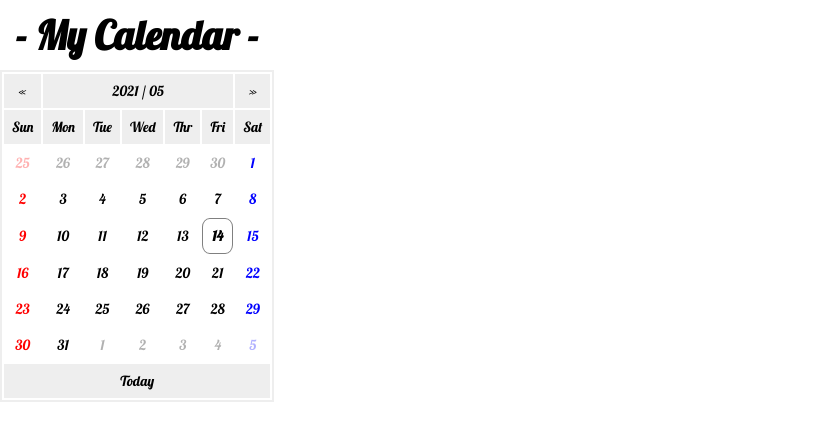
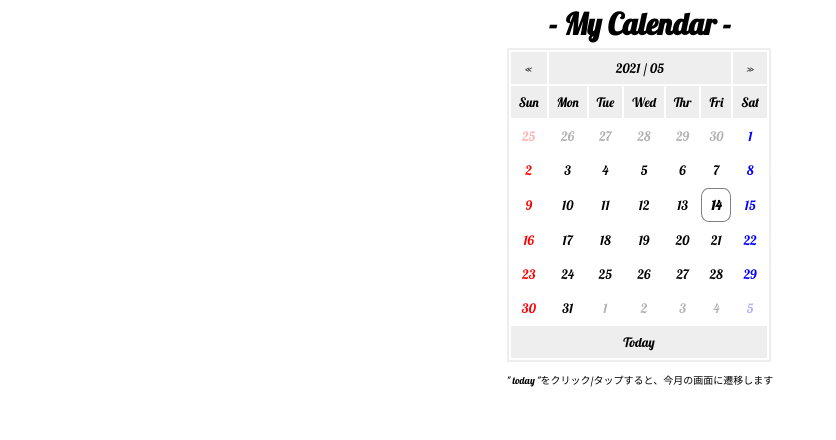
Before and after one commit to matsu1226/Calendar, a plain HTML site: page index.html in a window 1280 px wide. Shown: the whole page, without its empty margins (0-836 px from the left). Drawn offline with Linux system fonts and the light colour scheme.

Commit message:
Add files via upload

```diff
--- a/index.html
+++ b/index.html
@@ -37,6 +37,7 @@
                 <td id="today" colspan="7">Today</td>
             </tfoot>
         </table>
+        <p>" today "をクリック/タップすると、今月の画面に遷移します</p>
     </div>
     <script src="./main.js"></script>
 </body>
--- a/style.css
+++ b/style.css
@@ -1,14 +1,17 @@
 body{
     margin: 0;
-    font-family: 'Lobster', cursive;    font-size: 14px;
+    font-family: 'Lobster', cursive;
+    font-size: 13px;
+    display: flex;
+    justify-content: center;
 }
 .container{
     width: fit-content;
 }
 h1{
-    margin: 10px 0px;
+    margin: 5px 0px;
     text-align: center;
-    font-size: 40px;
+    font-size: 30px;
     font-family: 'Lobster', cursive;
 }
 table{
@@ -48,3 +51,7 @@ td.today{
 #prev:hover,#next:hover,#today:hover{
     opacity: 0.3;
 }
+
+p{
+    font-size: 10px;
+}
```
